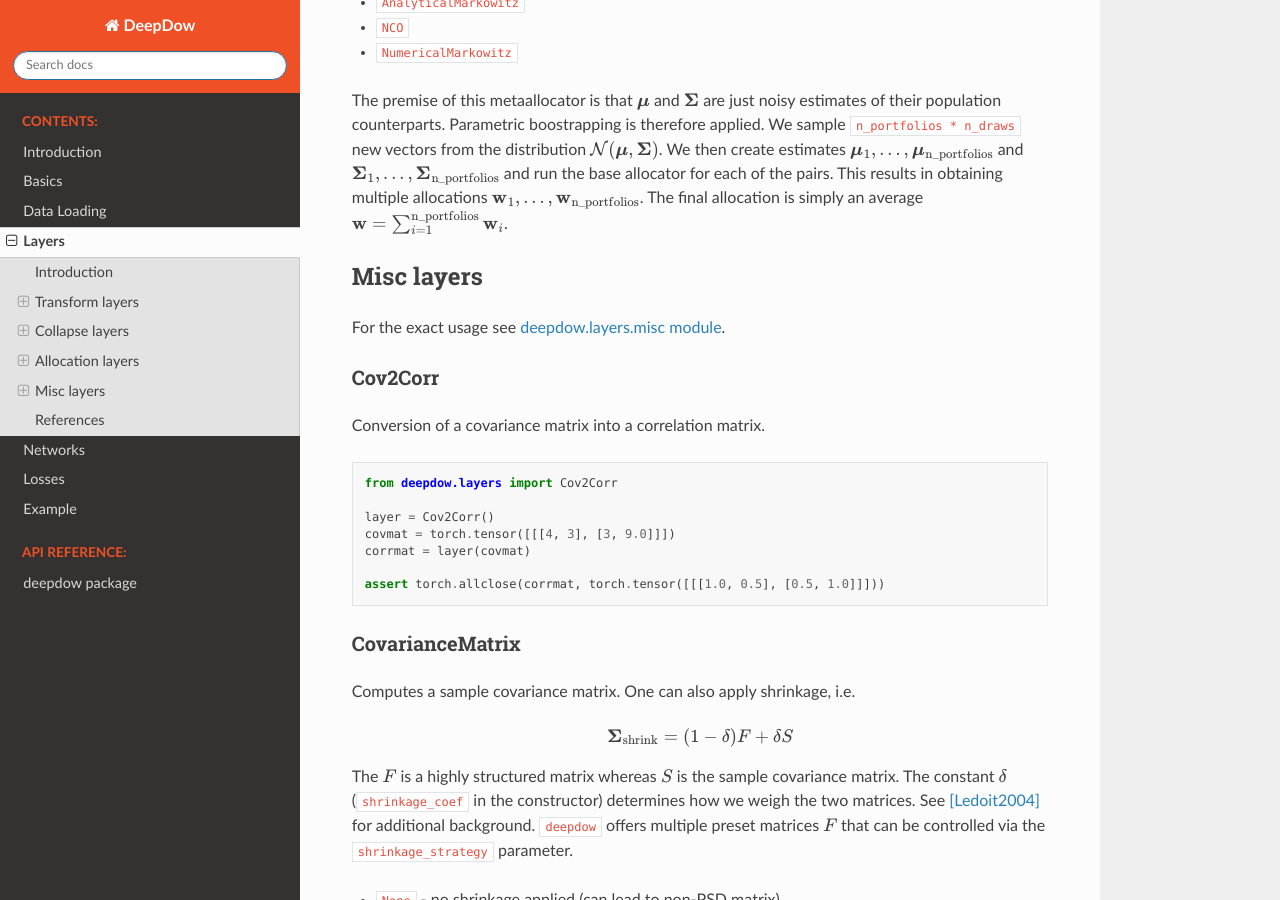
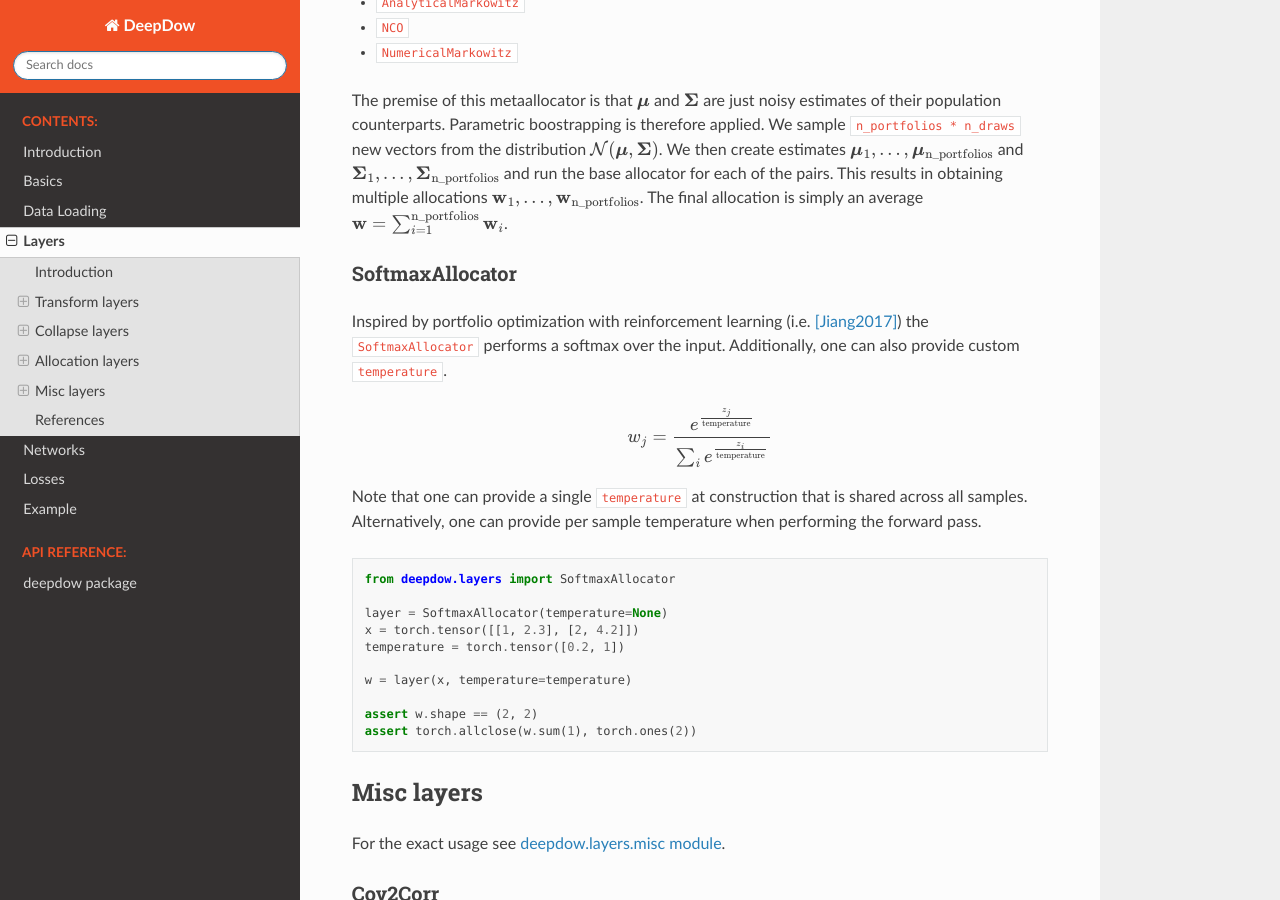
Before and after one commit to jankrepl/deepdow, a Sphinx documentation site: the page built from docs/source/layers.rst, in a window 1280 px wide and 900 px high, scrolled down 4527 px. Built offline with Sphinx 7.4.7 and the Read the Docs theme 2.0.0, drawn with Linux system fonts in a browser that asks for light colours; pages that are not in the unit, such as notebooks, are missing from menus; some of the changed text lies outside the part shown.

Commit message:
Document SoftmaxAllocator

```diff
--- a/docs/source/layers.rst
+++ b/docs/source/layers.rst
@@ -1,3 +1,6 @@
+.. _layers:
+
+
 Layers
 ======
 
@@ -207,6 +210,34 @@ estimates of their population counterparts. Parametric boostrapping is therefore
 the pairs. This results in obtaining multiple allocations :math:`\textbf{w}_{1}, ...,\textbf{w}_{\text{n_portfolios}}`.
 The final allocation is simply an average :math:`\textbf{w} = \sum_{i=1}^{\text{n_portfolios}}\textbf{w}_i`.
 
+
+SoftmaxAllocator
+****************
+Inspired by portfolio optimization with reinforcement learning (i.e. [Jiang2017]_) the :code:`SoftmaxAllocator`
+performs a softmax over the input. Additionally, one can also provide custom :code:`temperature`.
+
+.. math::
+
+    w_j = \frac{e^{\frac{z_{j}}{\text{temperature}}}}{\sum_{i} e^{\frac{z_i}{\text{temperature}}}}
+
+
+Note that one can provide a single :code:`temperature` at construction that is shared across all samples. Alternatively,
+one can provide per sample temperature when performing the forward pass.
+
+.. testcode::
+
+   from deepdow.layers import SoftmaxAllocator
+
+   layer = SoftmaxAllocator(temperature=None)
+   x = torch.tensor([[1, 2.3], [2, 4.2]])
+   temperature = torch.tensor([0.2, 1])
+
+   w = layer(x, temperature=temperature)
+
+   assert w.shape == (2, 2)
+   assert torch.allclose(w.sum(1), torch.ones(2))
+
+
 Misc layers
 -----------
 For the exact usage see :ref:`layers_misc_API`.
@@ -254,7 +285,6 @@ by the boolean :code:`sqrt`.
     pass it dynamically as a ``torch.Tensor`` during a forward pass.
 
 
-
 .. testcode::
 
    from deepdow.layers import CovarianceMatrix
@@ -291,7 +321,9 @@ scikit-learn [sklearnkmeans]_. Most importantly, one needs to decide on the :cod
    assert torch.allclose(cluster_ixs, torch.tensor([0, 0, 1, 1]))
 
 .. warning::
-    This layer does not include additional (sample) dimension.
+
+    This layer does not include additional (sample) dimension. Batching can be implemented by a naive for loop
+    and stacking.
 
 References
 ----------
@@ -300,6 +332,9 @@ References
 
 .. [Prado2019]
    Lopez de Prado, M. (2019). A Robust Estimator of the Efficient Frontier. Available at SSRN 3469961.
+
+.. [Jiang2017]
+   Jiang, Zhengyao, and Jinjun Liang. "Cryptocurrency portfolio management with deep reinforcement learning." 2017 Intelligent Systems Conference (IntelliSys). IEEE, 2017
 
 .. [Agrawal2019]
    Agrawal, Akshay, et al. "Differentiable convex optimization layers." Advances in Neural Information Processing Systems. 2019.
```
Also changed, not shown: other parts of docs/source/layers.rst (+2 -2 lines).
